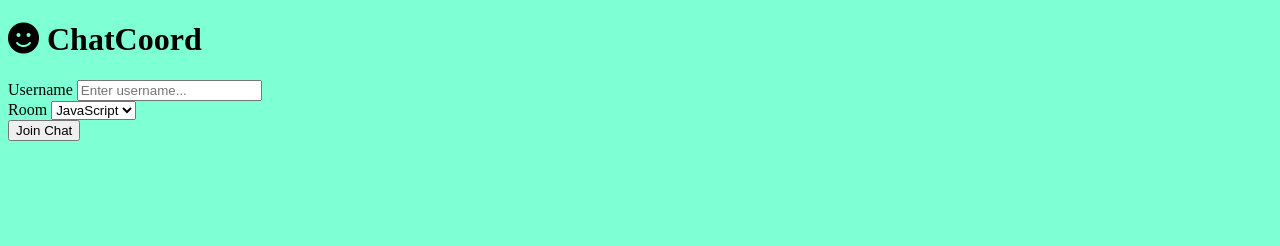
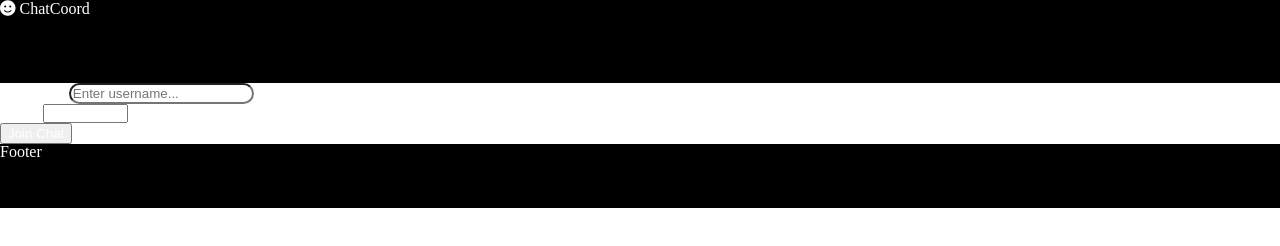
Before and after one commit to CcharlotteHh/chatroom, a website: page public/index.html in a window 1280 px wide. Drawn offline with Linux system fonts and the light colour scheme.

Commit message:
more changes applied

```diff
--- a/public/index.html
+++ b/public/index.html
@@ -46,6 +46,7 @@
 					<button type="submit" class="btn">Join Chat</button>
 				</form>
 			</main>
+			<footer>Footer</footer>
 		</div>
 	</body>
 </html>
--- /dev/null
+++ b/public/sass/base/_reset.scss
@@ -0,0 +1,72 @@
+
+*, *:before, *:after{
+    box-sizing: border-box;
+    color: white;
+}
+
+html, body, div, span, object, iframe, figure, h1, h2, h3, h4, h5, h6, p, blockquote, pre, a, code, em, img, small, strike, strong, sub, sup, tt, b, u, i, ol, ul, li, fieldset, form, label, table, caption, tbody, tfoot, thead, tr, th, td, main, canvas, embed, footer, header, nav, section, video{
+    margin: 0;
+    padding: 0;
+    border: 0;
+    box-sizing: border-box;
+    font: inherit;
+    vertical-align: baseline;
+    text-rendering: optimizeLegibility;
+    -webkit-font-smoothing: antialiased;
+    text-size-adjust: none;
+}
+
+html {
+
+    -webkit-background-size: cover;
+    -moz-background-size: cover;
+    -o-background-size: cover;
+    background-size: cover;
+
+  }
+
+footer, header, nav, section, main{
+    display: block;
+    color: white;
+}
+
+body{
+    line-height: 1;
+    width: 100vw;
+    height: 100vh;
+}
+
+ol, ul{
+    list-style: none;
+}
+
+blockquote, q{
+    quotes: none;
+}
+
+blockquote:before, blockquote:after, q:before, q:after{
+    content: '';
+    content: none;
+}
+
+table{
+    border-collapse: collapse;
+    border-spacing: 0;
+}
+
+input{
+    -webkit-appearance: none;
+    border-radius: 100px;
+}
+
+a{
+    text-decoration:none;
+    cursor:pointer;
+}
+*::-webkit-scrollbar {
+    display: none;
+  }
+
+button{
+    cursor: pointer;
+}
--- /dev/null
+++ b/public/sass/components/_footer.scss
@@ -0,0 +1,5 @@
+footer{
+    height: 10%;
+    width: 100%;
+    background-color: black;
+}
--- /dev/null
+++ b/public/sass/components/_header.scss
@@ -0,0 +1,7 @@
+header{
+    background-color:black;
+    width: 100vw;
+    height:13%;
+    border-bottom: 10px;
+
+}
--- /dev/null
+++ b/public/sass/components/_joinContainer.scss
@@ -0,0 +1,7 @@
+.join-container{
+    width: 100%;
+    height: 80%;
+    background-color: white;
+
+
+}
--- a/public/sass/main.scss
+++ b/public/sass/main.scss
@@ -1,5 +1,4 @@
-$notblack: purple;
-
-body{
-    background-color: aquamarine;
-}
+@import "base/_reset";
+@import "components/_header";
+@import "components/_footer";
+@import "components/joinContainer";
```
Also changed, not shown: public/style.css.
